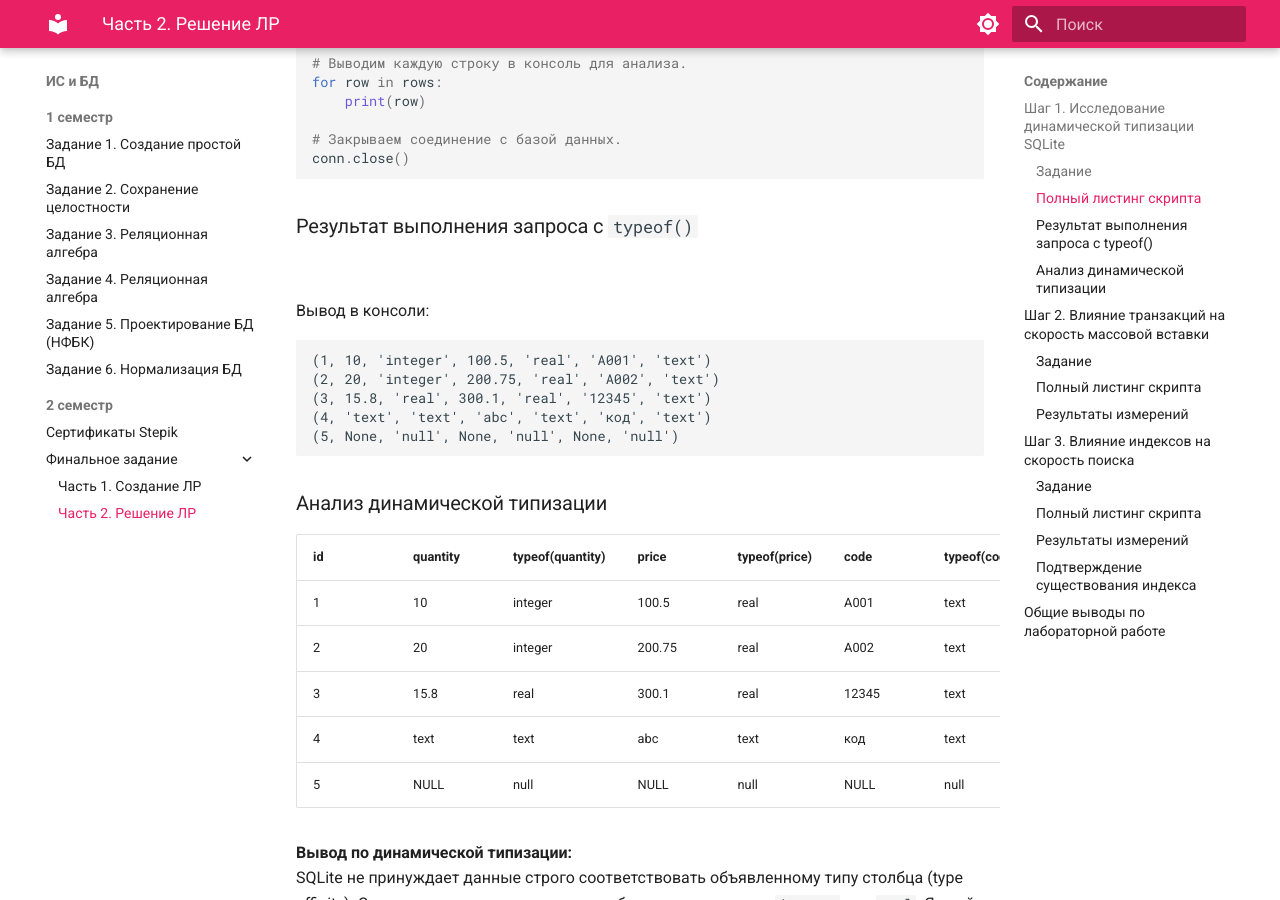
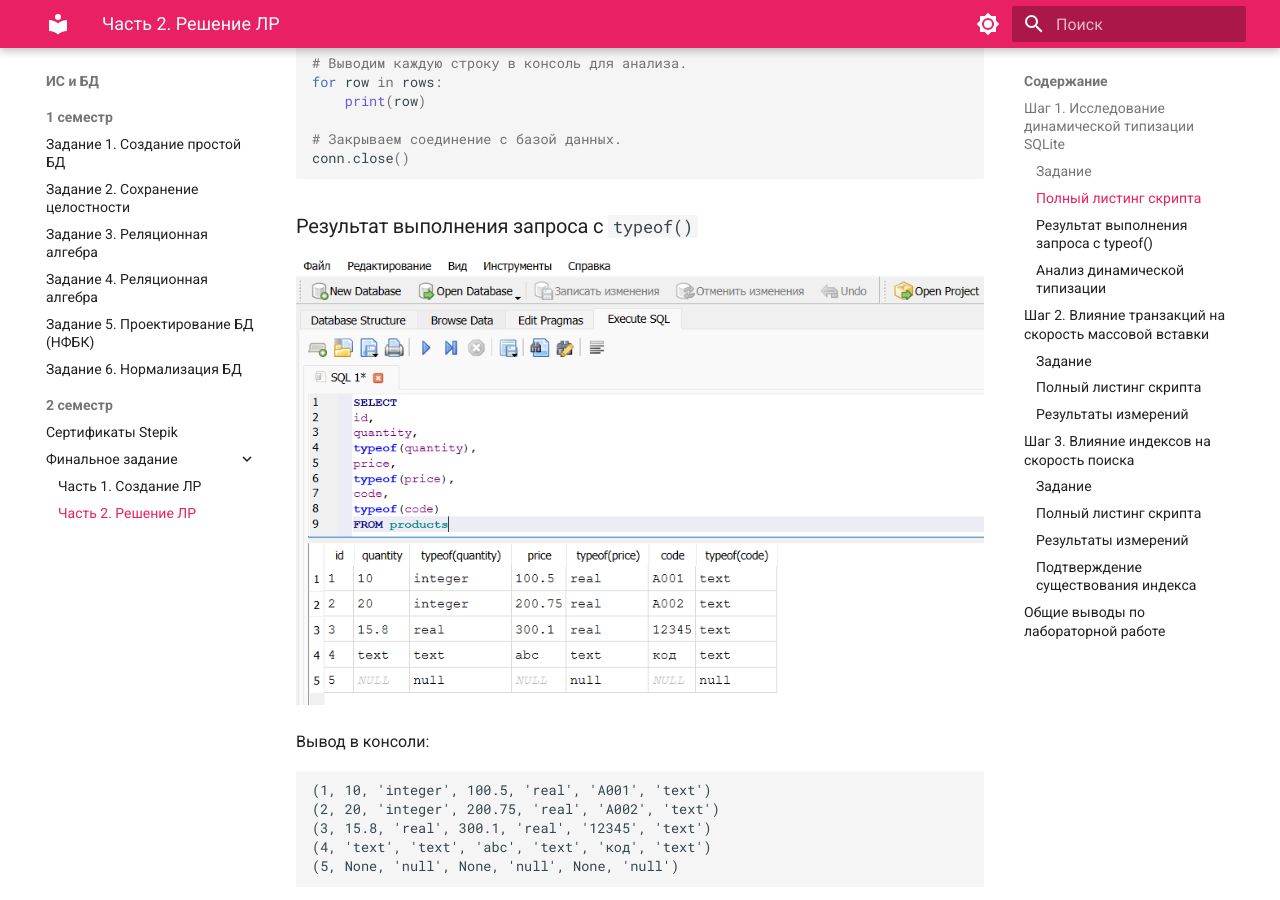
Before and after one commit to TaisiyaZhukova/portfolio-site, an MkDocs documentation site: the page built from docs/isbd/final_project_part2.md, in a window 1280 px wide and 900 px high, scrolled down 2401 px. Built offline with MkDocs 1.6.1 and Material for MkDocs 9.7.7, drawn with Linux system fonts in a browser that asks for light colours.

Commit message:
Update final_project_part2.md

````diff
--- a/docs/isbd/final_project_part2.md
+++ b/docs/isbd/final_project_part2.md
@@ -111,7 +111,7 @@ conn.close()
 ### Результат выполнения запроса с `typeof()`
 
 
-![](docs/images/final_task_1.png)
+![](../images/final_task_1.png)
 
 Вывод в консоли:
 ```
````
